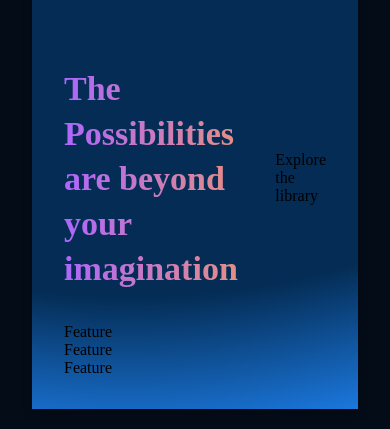
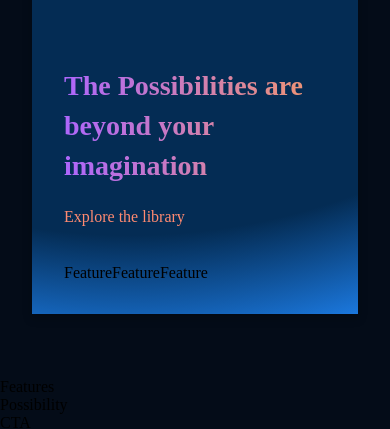
Before and after one commit to AndersonPort/reactjs-website, a React (Create React App) app: page / in a window 390 px wide. Shown: the part 1206-1635 px from the top of the page. Built offline with nearby package versions, Linux system fonts and the light colour scheme; the HTML template or start-up script is replaced by a standard one.

Commit message:
Few improvements wbs section

```diff
--- a/src/containers/whatWBS/whatWBS.css
+++ b/src/containers/whatWBS/whatWBS.css
@@ -52,5 +52,67 @@
 }
 
 .wbs__whatwbs-heading p {
+    font-family: var(--font--family);
+    font-size: 16px;
+    font-weight: 500;
+    line-height: 30px;
+    color: var(--color-subtext);
+    cursor: pointer;
+}
 
+.wbs__whatwbs-container {
+    display: flex;
+    flex-wrap: wrap;
+    flex-direction: row;
+    margin-top: 2rem;
 }
+
+.wbs__whatwbs-container .wbs__features-container__feature {
+    flex: 1;
+    margin: 1rem;
+    min-width: 210px;
+    display: unset;
+    flex-direction: column;
+}
+
+/* Customizing feature component as per needs */
+.wbs__whatwbs-container .wbs__features-container_feature-text {
+    margin-top: 0.5rem;
+}
+
+@media screen and (max-width: 850px) {
+    .wbs__whatwbs-heading {
+        flex-direction: column;
+        align-items: flex-start;
+        margin-bottom: 0rem;
+    }
+
+    .wbs__whatwbs-heading p {
+        margin-top: 1rem;
+    }
+}
+
+@media screen and (max-width: 650px) {
+    /* Customizing feature component as per needs */
+    .wbs__whatwbs-feature .wbs__features-container__feature {
+        flex-direction: column;
+    }
+
+    /* Customizing feature component as per needs */
+    .wbs__whatwbs-feature .wbs__features-container_feature-text {
+        margin-top: 0.5rem;
+    }
+
+    .wbs__whatwbs-heading h1 {
+        font-size: 28px;
+        line-height: 40px;
+    }
+}
+
+@media screen and (max-width: 350px) {
+    /* Customizing feature component as per needs */
+    .wbs__whatwbs-container .wbs__features-container__feature {
+        margin: 1rem 0;
+        min-width: 100%;
+    }
+}
```
